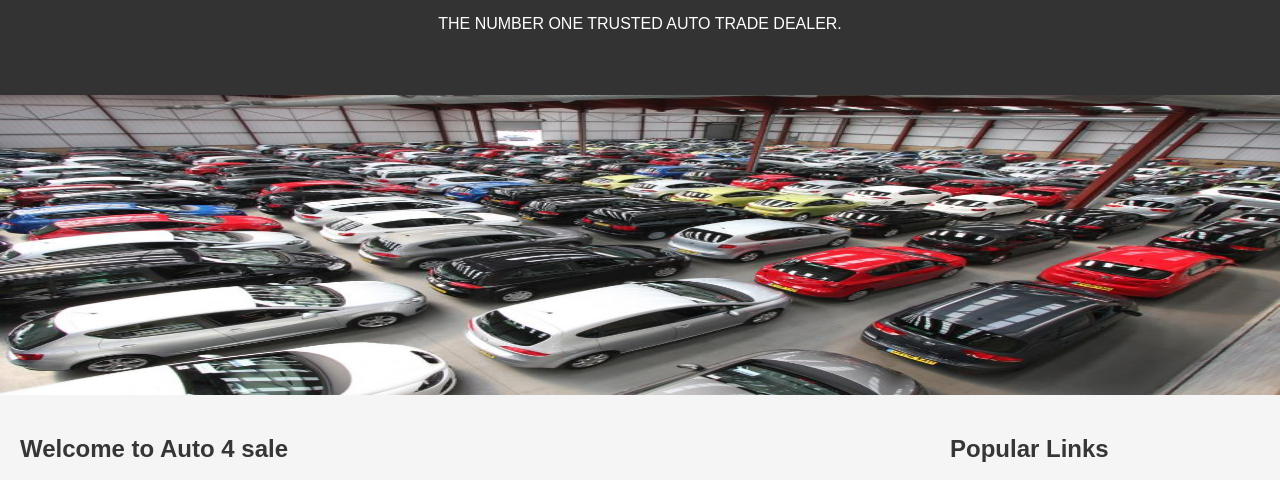
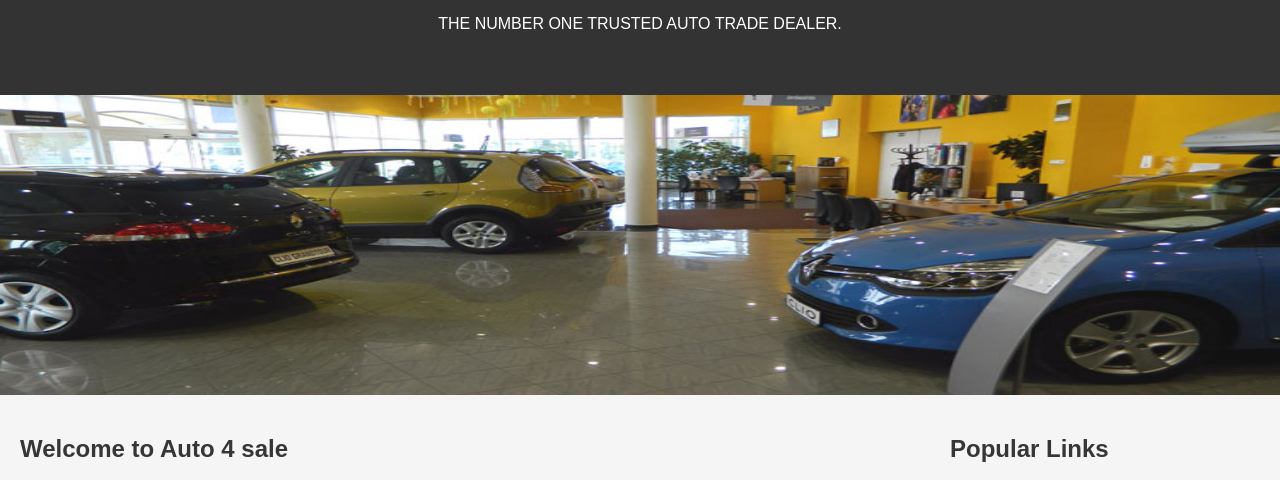
Before and after one commit to Sabelol2-ITvarsity/Module-6-Assessment-2, a plain HTML site: page index.html in a window 1280 px wide. Shown: the part 260-740 px from the top of the page. Drawn offline with Linux system fonts and the light colour scheme.

Commit message:
edit
Edited the index cover image "floor of cars2"

```diff
--- a/index.html
+++ b/index.html
@@ -18,7 +18,7 @@
             <p>THE NUMBER ONE TRUSTED AUTO TRADE DEALER. </p>
             </div>
                 <div id="banner">
-                   <img src="images/floor%20of%20cars.jpg">
+                   <img src="images/floor%20of%20cars%202.jpg">
             </div>
             <div id="page">
                 <div id="content">
```
Also changed, not shown: Images/floor of cars 2.jpg (added).
